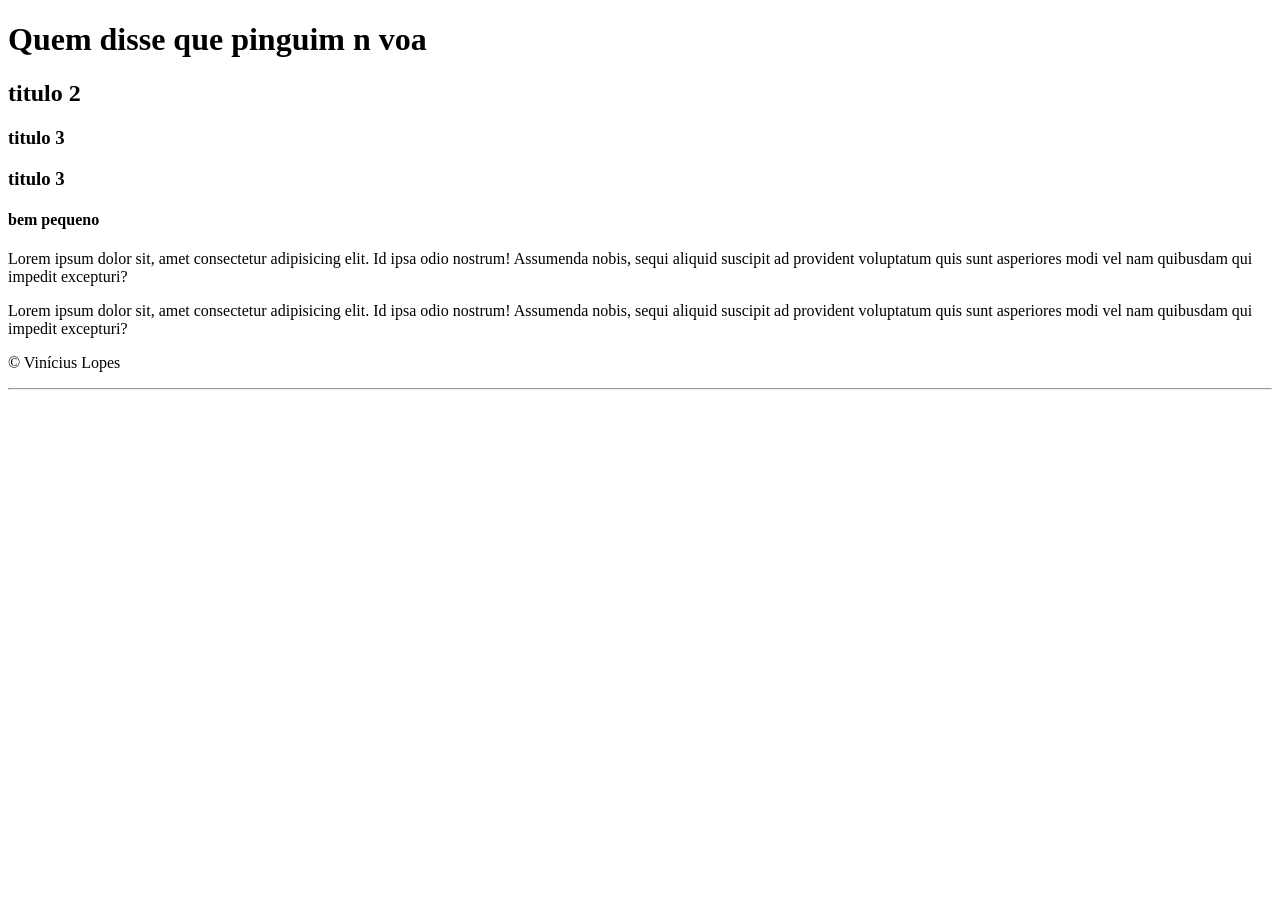
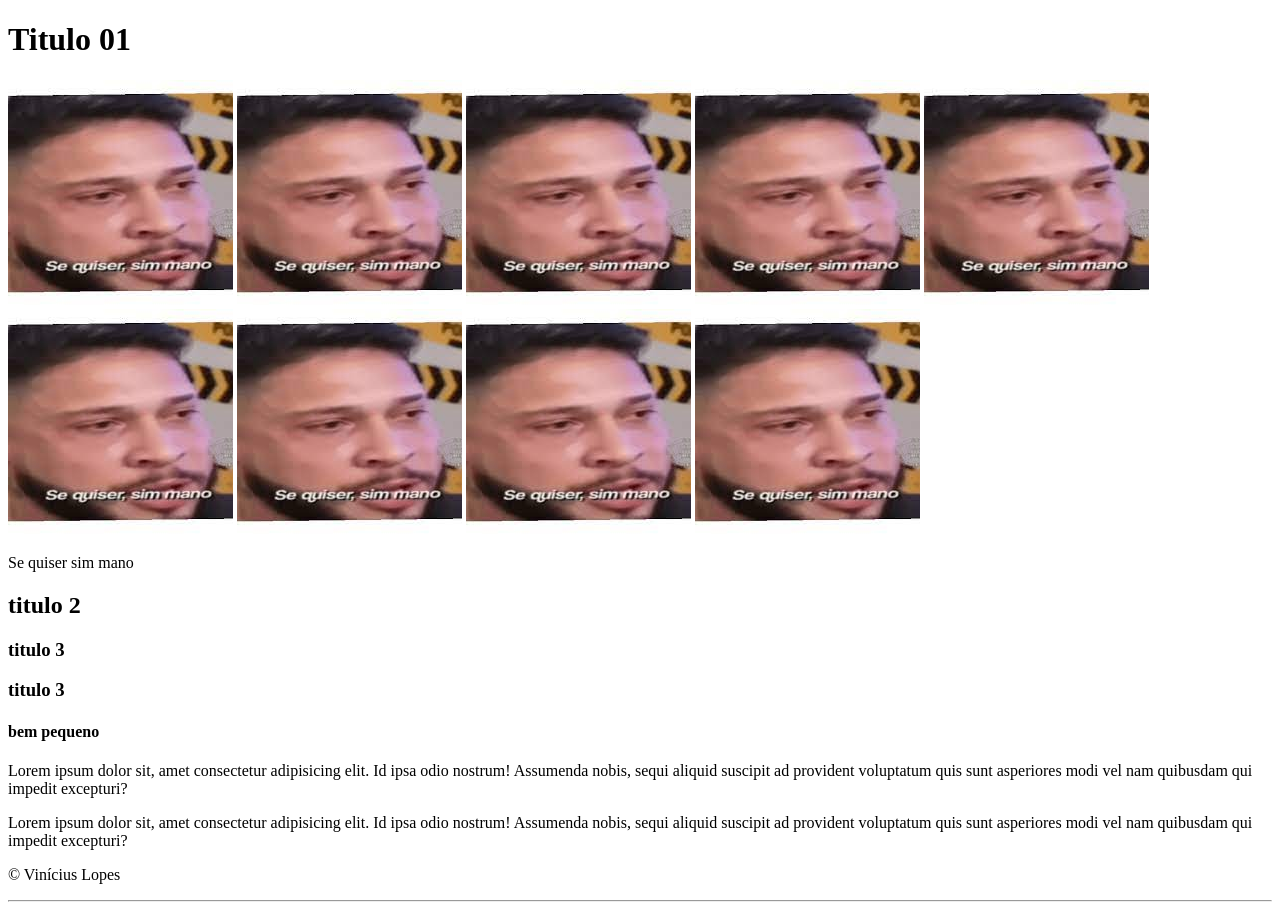
Before and after one commit to vinicioslop/primeiro-site, a plain HTML site: page index.html in a window 1280 px wide. Before the commit the page ends 800 px from the top, so only its background shows below. Drawn offline with Linux system fonts and the light colour scheme.

Commit message:
coloca imagem

```diff
--- a/index.html
+++ b/index.html
@@ -1,5 +1,5 @@
 <!DOCTYPE html>
-<html lang="en">
+<html lang="pt-BR">
 <head>
     <meta charset="UTF-8">
     <meta name="viewport" content="width=device-width, initial-scale=1.0">
@@ -7,7 +7,19 @@
     <title>Se quiser sim mano 😐</title>
 </head>
 <body>
-    <h1>Quem disse que pinguim n voa</h1>
+    <h1>Titulo 01</h1>
+
+    <img src="download.jpg" alt="se quiser sim mano">
+    <img src="download.jpg" alt="se quiser sim mano">
+    <img src="download.jpg" alt="se quiser sim mano">
+    <img src="download.jpg" alt="se quiser sim mano">
+    <img src="download.jpg" alt="se quiser sim mano">
+    <img src="download.jpg" alt="se quiser sim mano">
+    <img src="download.jpg" alt="se quiser sim mano">
+    <img src="download.jpg" alt="se quiser sim mano">
+    <img src="download.jpg" alt="se quiser sim mano">
+    <p>Se quiser sim mano</p>
+
     <h2>titulo 2</h2>
     <h3>titulo 3</h3>
     <h3>titulo 3</h3>
```
Also changed, not shown: download.jpg (added).
